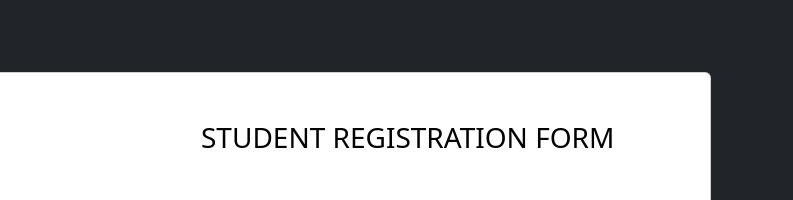
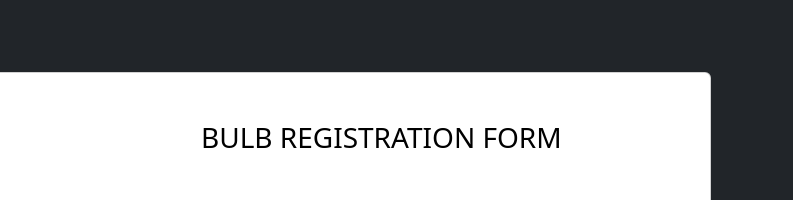
Before and after one commit to AnkitItobuz/bulb-registration-form, a plain HTML site: page index.html in a window 1280 px wide. Shown: the top 200 px of the page, 487-1280 px from the left. Drawn offline with nearby package versions, Linux system fonts and the light colour scheme.

Commit message:
html formated

```diff
--- a/index.html
+++ b/index.html
@@ -24,7 +24,7 @@
                   </div>
                   <div class="col-xl-6">
                     <div class="card-body p-md-5 text-black">
-                      <h3 class="mb-5 text-uppercase">Student registration form</h3>
+                      <h3 class="mb-5 text-uppercase">Bulb registration form</h3>
                       <form action="">
                       <div class="form-outline mb-4">
                         <input type="text" id="name" class="form-control form-control-lg" required/>
```
